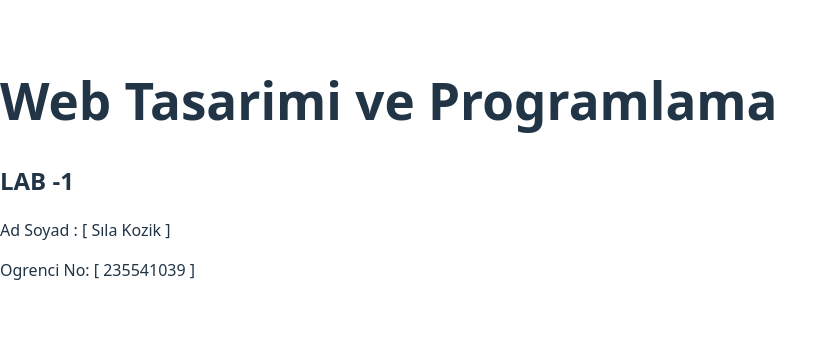
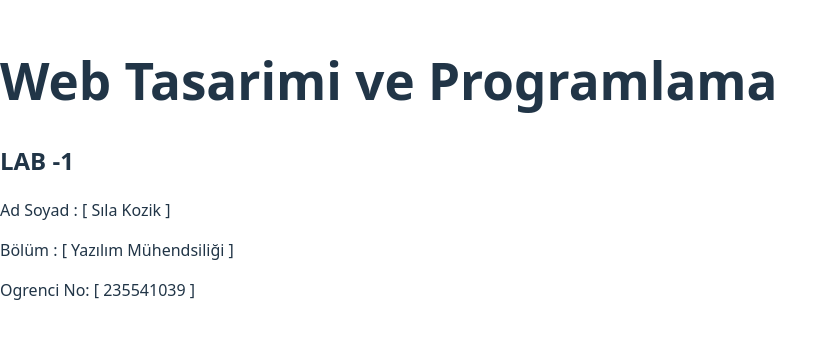
Before and after one commit to silakozik/web-lab, a React (Vite) app: page / in a window 1280 px wide. Shown: the part 232-570 px from the top of the page, without its empty margins (0-837 px from the left). Built offline with nearby package versions, Linux system fonts and the light colour scheme.

Commit message:
added : app.tsx

```diff
--- a/src/App.tsx
+++ b/src/App.tsx
@@ -4,6 +4,7 @@ function App() {
       <h1 >Web Tasarimi ve Programlama </h1 >
       <h2 >LAB -1 </h2 >
       <p> Ad Soyad : [ Sıla Kozik  ]</p>
+      <p> Bölüm : [ Yazılım Mühendsiliği  ]</p>
       <p> Ogrenci No: [ 235541039 ]</p>
     </div >
   )
```
